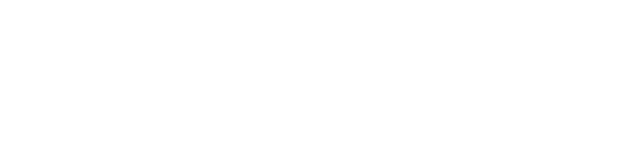
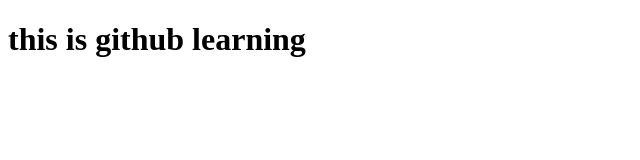
Before and after one commit to akshraj/git-learn, a plain HTML site: page index.html in a window 1280 px wide. Shown: the whole page, without its empty margins (0-640 px from the left). Drawn offline with Linux system fonts and the light colour scheme.

Commit message:
made changes in branch feature1

```diff
--- a/index.html
+++ b/index.html
@@ -7,6 +7,6 @@
   <title>Document</title>
 </head>
 <body>
-
+  <h1>this is github learning</h1>
 </body>
 </html>
```
